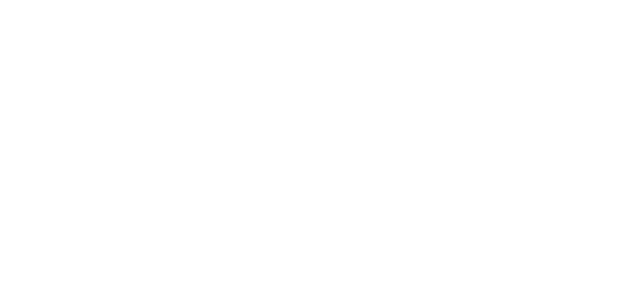
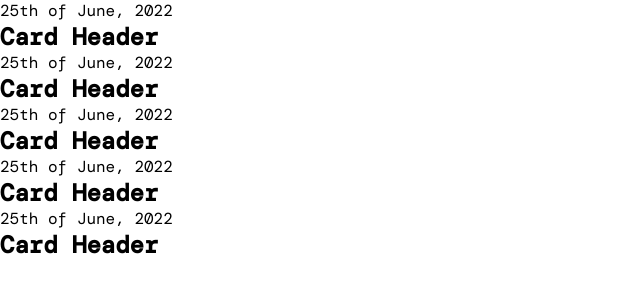
Before and after one commit to yousafsabir/css-cards, a plain HTML site: page index.html in a window 1280 px wide. Shown: the whole page, without its empty margins (0-640 px from the left). Drawn offline with nearby package versions, Linux system fonts and the light colour scheme; a web font is replaced by a local one.

Commit message:
card setup

```diff
--- a/index.html
+++ b/index.html
@@ -7,5 +7,42 @@
         <link rel="stylesheet" href="./style.css" />
         <title>Cards</title>
     </head>
-    <body></body>
+    <body>
+        <section class="card-list">
+            <article class="card">
+                <header class="card-header">
+                    <p>25th of June, 2022</p>
+                    <h2>Card Header</h2>
+                </header>
+            </article>
+
+            <article class="card">
+                <header class="card-header">
+                    <p>25th of June, 2022</p>
+                    <h2>Card Header</h2>
+                </header>
+            </article>
+
+            <article class="card">
+                <header class="card-header">
+                    <p>25th of June, 2022</p>
+                    <h2>Card Header</h2>
+                </header>
+            </article>
+
+            <article class="card">
+                <header class="card-header">
+                    <p>25th of June, 2022</p>
+                    <h2>Card Header</h2>
+                </header>
+            </article>
+
+            <article class="card">
+                <header class="card-header">
+                    <p>25th of June, 2022</p>
+                    <h2>Card Header</h2>
+                </header>
+            </article>
+        </section>
+    </body>
 </html>
--- a/style.css
+++ b/style.css
@@ -0,0 +1,8 @@
+@import url("https://fonts.googleapis.com/css2?family=DM+Mono:wght@300;400;500&display=swap");
+
+* {
+    padding: 0;
+    margin: 0;
+    box-sizing: border-box;
+    font-family: "DM Mono", monospace;
+}
```
